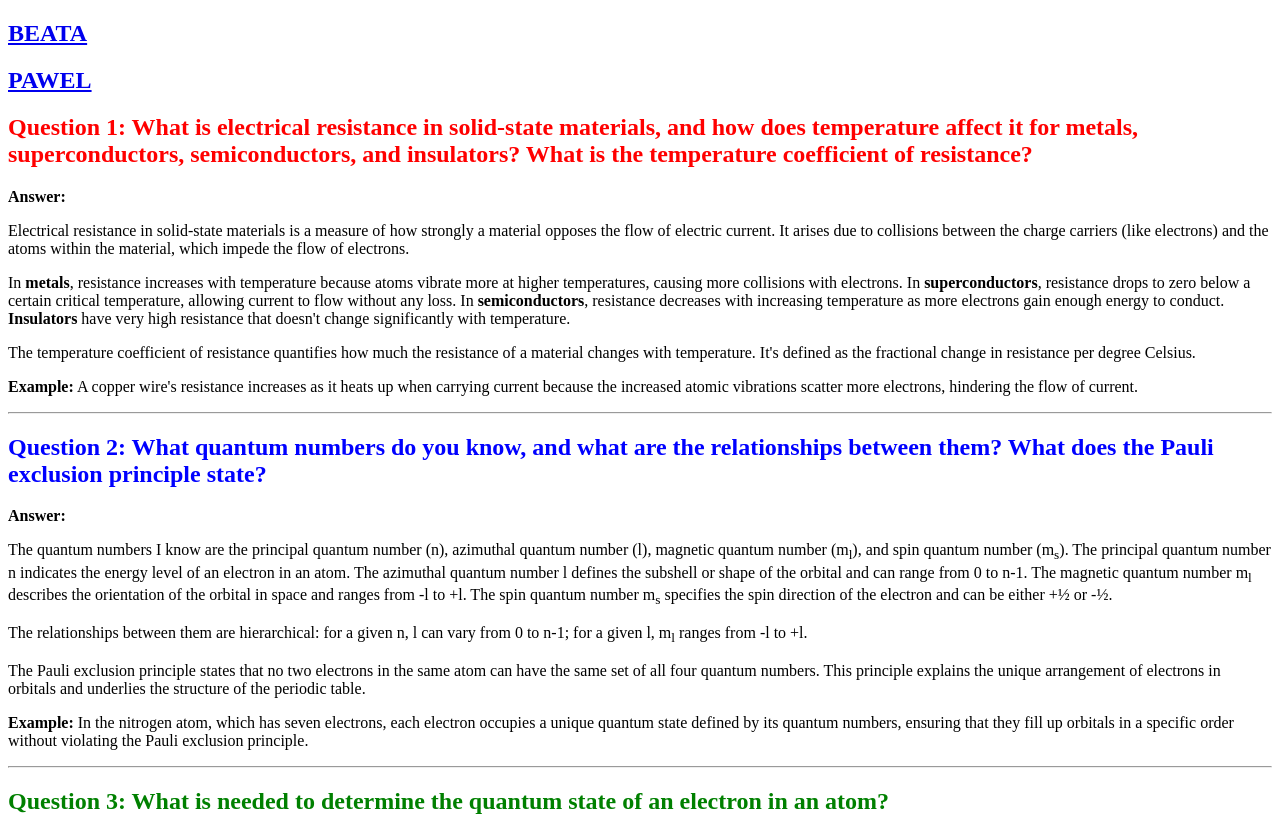
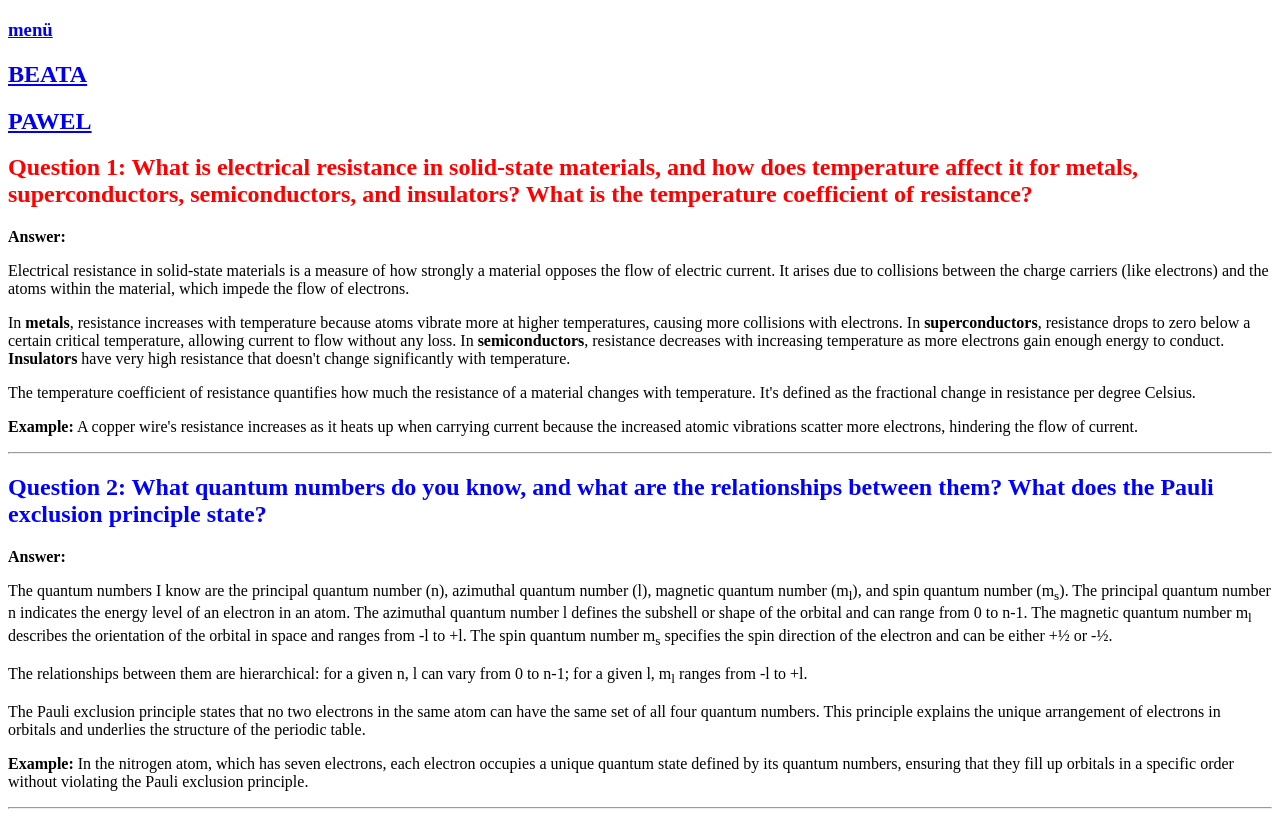
Before and after one commit to emrecndmr/tezsorularcevaplar, a plain HTML site: page mydlarz.html in a window 1280 px wide. Shown: the top 817 px of the page. Drawn offline with Linux system fonts and the light colour scheme.

Commit message:
Update mydlarz.html

```diff
--- a/mydlarz.html
+++ b/mydlarz.html
@@ -4,6 +4,7 @@
     <title>Thesis Defense Questions and Answers</title>
 </head>
 <body>
+<h3><a href="index.html">menü</a></h3>
 <h2><a href="laskiewicz.html">BEATA</a></h2>
 <h2><a href="blazec.html">PAWEL</a></h2>
 <h2 style="color: red;"><b>Question 1: What is electrical resistance in solid-state materials, and how does temperature affect it for metals, superconductors, semiconductors, and insulators? What is the temperature coefficient of resistance?</b></h2>
```
